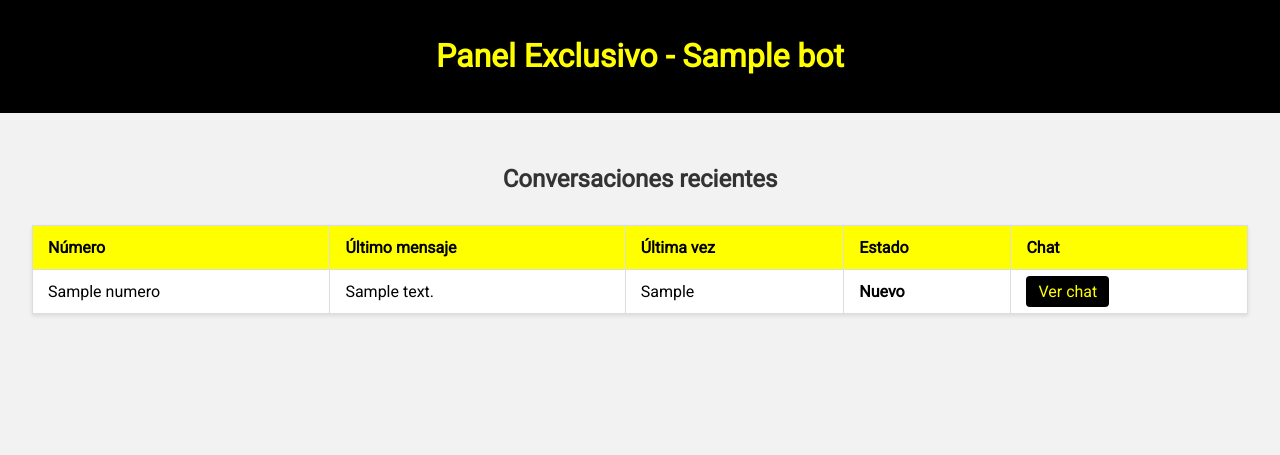
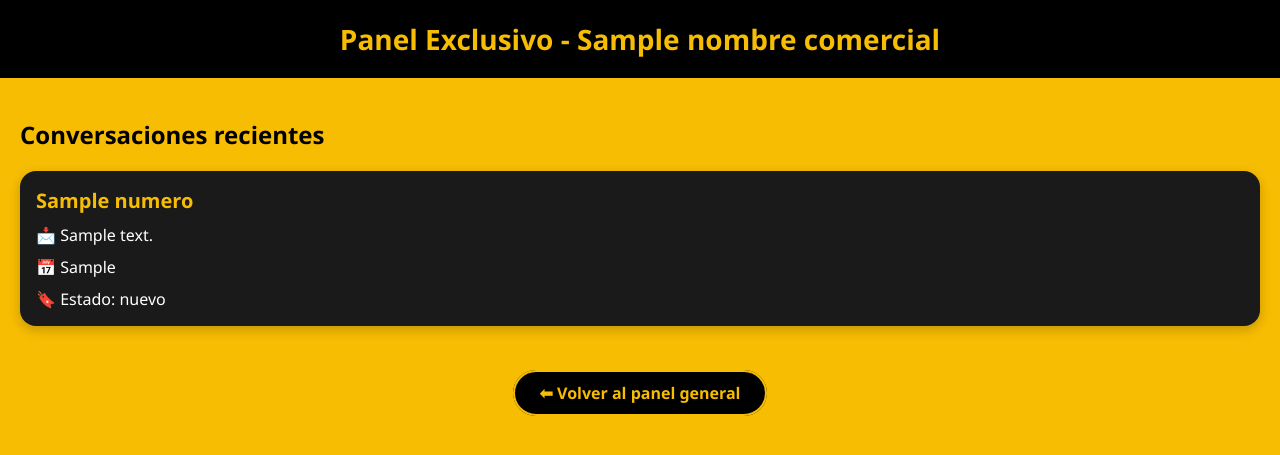
Before and after one commit to Sundingalue/multi-bot-inteligente-v1, a Flask app: template templates/panel_bot.html in a window 1280 px wide. Shown: the top 455 px of the page. Run offline with Flask 3, Linux system fonts and the light colour scheme; the template is opened without the code that fills it: most values are stand-ins (such as "Sample title", 1, 10 or a date in 2020).

```diff
--- a/templates/panel_bot.html
+++ b/templates/panel_bot.html
@@ -3,97 +3,121 @@
 <head>
     <meta charset="UTF-8">
     <title>Panel Exclusivo - {{ bot }}</title>
-    <link href="https://fonts.googleapis.com/css2?family=Roboto&display=swap" rel="stylesheet">
+    <meta name="viewport" content="width=device-width, initial-scale=1.0"/>
     <style>
         body {
-            font-family: 'Roboto', sans-serif;
-            background-color: #f2f2f2;
             margin: 0;
             padding: 0;
+            font-family: 'Segoe UI', sans-serif;
+            background-color: #F7BD02;
+            color: #000;
         }
-        header {
-            background-color: black;
-            color: yellow;
-            padding: 1rem;
+
+        .header {
+            background-color: #000;
+            color: #F7BD02;
+            padding: 20px;
             text-align: center;
-        }
-        .container {
-            padding: 2rem;
-        }
-        h2 {
-            color: #333;
-            text-align: center;
-        }
-        table {
-            width: 100%;
-            border-collapse: collapse;
-            margin-top: 2rem;
-            background-color: white;
-            box-shadow: 0 2px 4px rgba(0, 0, 0, 0.1);
-        }
-        th, td {
-            padding: 12px 15px;
-            border: 1px solid #ddd;
-            text-align: left;
-        }
-        th {
-            background-color: yellow;
-            color: black;
-        }
-        tr:nth-child(even) {
-            background-color: #f9f9f9;
-        }
-        .estado {
-            text-transform: capitalize;
+            font-size: 28px;
             font-weight: bold;
         }
-        .btn-chat {
-            padding: 6px 12px;
-            background-color: black;
-            color: yellow;
-            border: none;
-            border-radius: 4px;
+
+        .container {
+            padding: 20px;
+        }
+
+        .lead-card {
+            background-color: #1a1a1a;
+            color: #fff;
+            border-radius: 16px;
+            padding: 16px;
+            margin-bottom: 16px;
+            box-shadow: 0 4px 12px rgba(0, 0, 0, 0.2);
+        }
+
+        .lead-card a {
+            color: #F7BD02;
+            font-weight: bold;
             text-decoration: none;
+            font-size: 20px;
         }
-        .btn-chat:hover {
-            background-color: yellow;
-            color: black;
+
+        .lead-card a:hover {
+            text-decoration: underline;
+        }
+
+        .lead-info {
+            margin-top: 10px;
+            font-size: 16px;
+        }
+
+        .no-leads {
+            text-align: center;
+            font-size: 20px;
+            color: #333;
+            background: #fff3cd;
+            padding: 20px;
+            border-radius: 12px;
+        }
+
+        .volver {
+            text-align: center;
+            padding: 20px;
+        }
+
+        .volver a {
+            text-decoration: none;
+            color: #F7BD02;
+            background: #000;
+            padding: 10px 25px;
+            border: 2px solid #F7BD02;
+            border-radius: 30px;
+            font-weight: bold;
+            transition: all 0.3s ease;
+        }
+
+        .volver a:hover {
+            background: #F7BD02;
+            color: #000;
+        }
+
+        @media screen and (max-width: 600px) {
+            .header {
+                font-size: 24px;
+                padding: 16px;
+            }
+
+            .lead-card {
+                font-size: 16px;
+            }
         }
     </style>
 </head>
 <body>
-    <header>
-        <h1>Panel Exclusivo - {{ bot }}</h1>
-    </header>
+    <div class="header">Panel Exclusivo - {{ nombre_comercial }}</div>
 
     <div class="container">
         <h2>Conversaciones recientes</h2>
         {% if leads %}
-        <table>
-            <thead>
-                <tr>
-                    <th>Número</th>
-                    <th>Último mensaje</th>
-                    <th>Última vez</th>
-                    <th>Estado</th>
-                    <th>Chat</th>
-                </tr>
-            </thead>
-            <tbody>
-                {% for clave, datos in leads.items() %}
-                <tr>
-                    <td>{{ datos.numero }}</td>
-                    <td>{{ datos.last_message }}</td>
-                    <td>{{ datos.last_seen }}</td>
-                    <td class="estado">{{ datos.status }}</td>
-                    <td><a class="btn-chat" href="/conversacion/{{ bot }}/{{ datos.numero }}">Ver chat</a></td>
-                </tr>
-                {% endfor %}
-            </tbody>
-        </table>
+        {% for clave, datos in leads.items() %}
+            <div class="lead-card">
+                <a href="{{ url_for('chat_bot', bot=bot, numero=datos.numero) }}">{{ datos.numero }}</a>
+                <div class="lead-info">📩 {{ datos.last_message }}</div>
+                <div class="lead-info">📅 {{ datos.last_seen }}</div>
+                <div class="lead-info">🔖 Estado: {{ datos.status }}</div>
+            </div>
+        {% endfor %}
         {% else %}
-        <p>No hay leads disponibles para este bot.</p>
+        <div class="no-leads">
+            No hay conversaciones para este bot.
+        </div>
         {% endif %}
+    </div>
+
+    <div class="volver">
+        <a href="{{ url_for('panel') }}">
+            ⬅ Volver al panel general
+        </a>
     </div>
 </body>
 </html>
```
